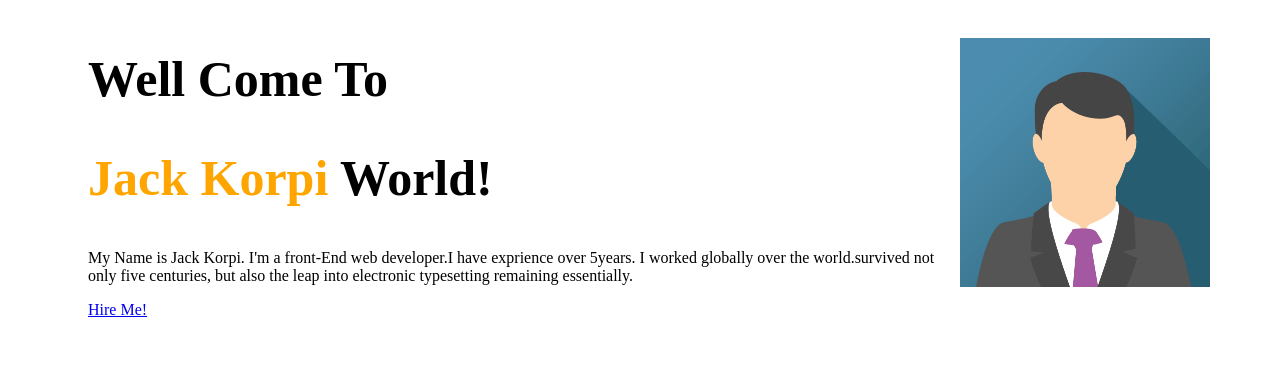
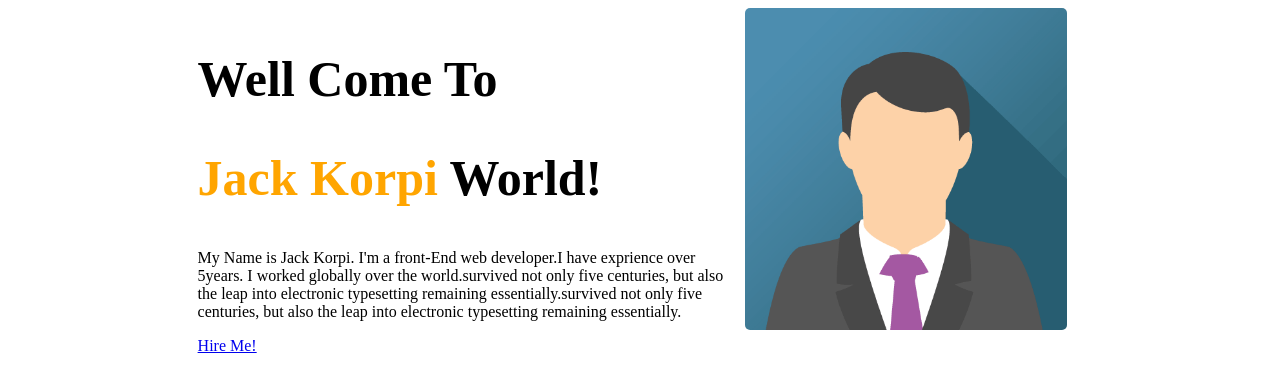
Before and after one commit to HemontoSungoh/Hemon-porfolio.com, a plain HTML site: page index.html in a window 1280 px wide. Drawn offline with Linux system fonts and the light colour scheme; a web font is replaced by a local one.

Commit message:
style added

```diff
--- a/index.html
+++ b/index.html
@@ -12,16 +12,18 @@
 
 <body>
   <section>
-    <div>
+    <div class="left_side">
       <h1>Well Come To</h1>
       <h1> <span class="h1_header">Jack Korpi</span> World!</h1>
       <p>My Name is Jack Korpi. I'm a front-End web developer.I have exprience over 5years. I worked globally over the
-        world.survived not only five centuries, but also the leap into electronic typesetting remaining essentially.
+        world.survived not only five centuries, but also the leap into electronic typesetting remaining
+        essentially.survived not only five centuries, but also the leap into electronic typesetting remaining
+        essentially.
       </p>
       <a href="http://https://www.linkedin.com/in/hemonto-sungoh-982864186/?lipi=urn%3Ali%3Apage%3Ad_flagship3_feed%3B%2BMrkZBsqQXK4jIxMlc%2Fd6w%3D%3D"
         target="_blank">Hire Me!</a>
     </div>
-    <div>
+    <div class="right_side">
       <img src="img/img_avatar.png" alt="avatar picture">
     </div>
   </section>
--- a/style.css
+++ b/style.css
@@ -9,9 +9,17 @@ h1{
 }
 section{
     display: flex;
-    margin-left: 80px;
 }
-section img{
-    width: 80%;
-    margin-top: 30px;
+.right_side img{
+    width: 60%;
+    border-radius: 5px;
+
+    margin-left: 10px;
 }
+.left_side{
+    width:50%;
+    padding-left: 15%;
+}
+.right_side{
+    width:50%;
+}
```
